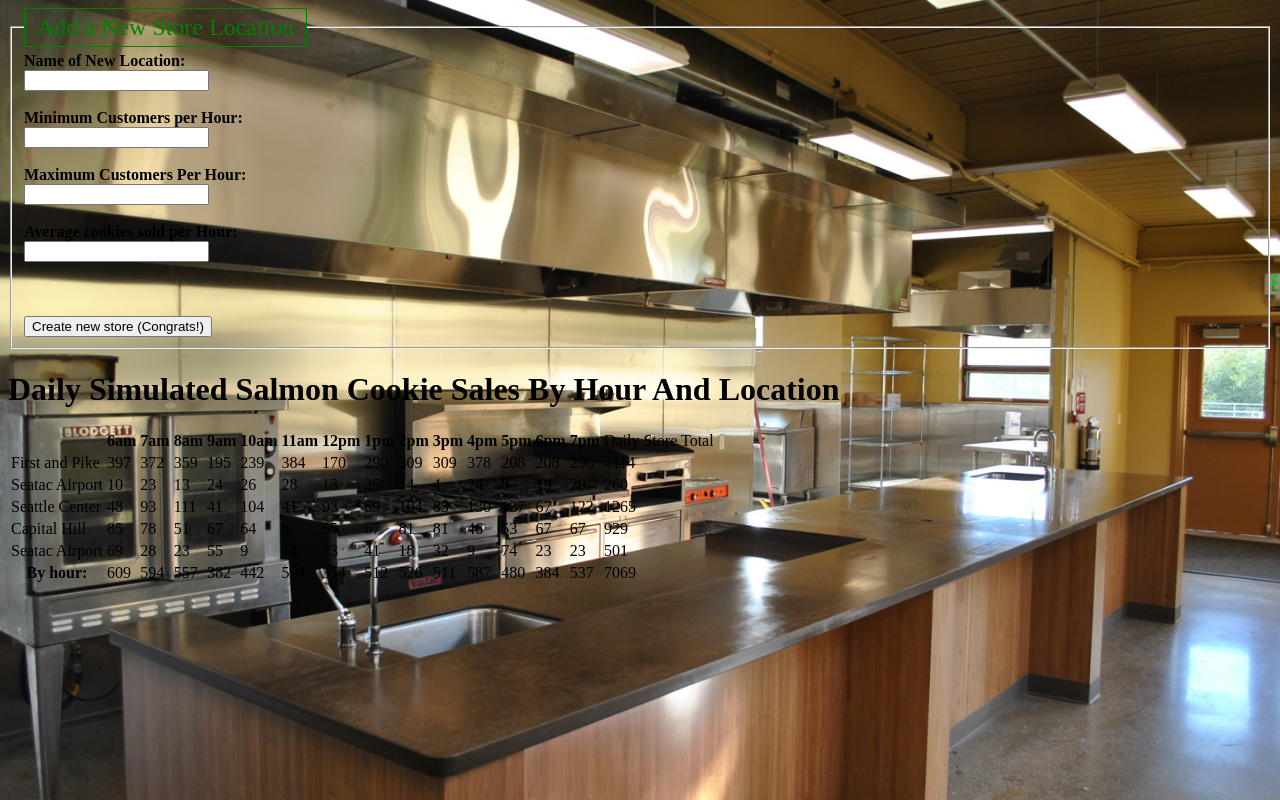
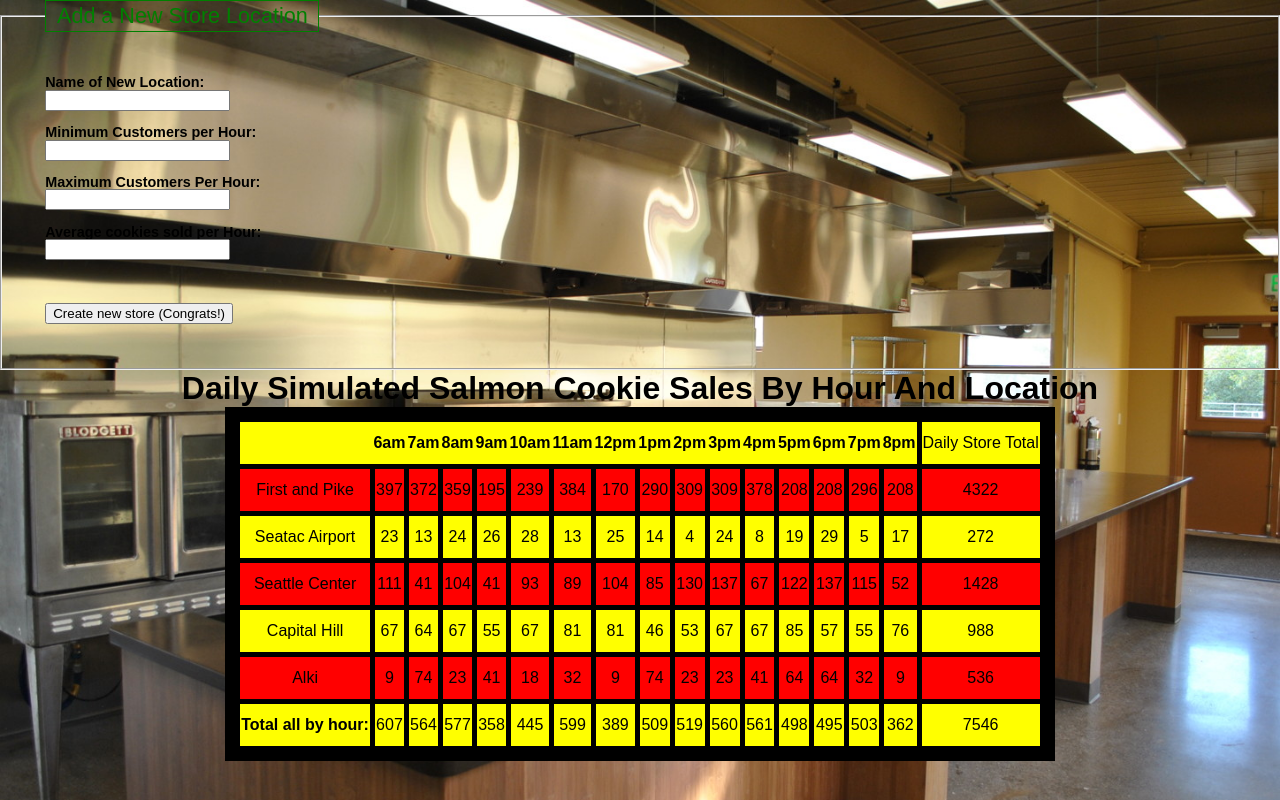
Before and after one commit to SCUBAGUYPNW/cookie-stand, a plain HTML site: page sales.html in a window 1280 px wide. Drawn offline with Linux system fonts and the light colour scheme.

Commit message:
Working on CSS and a little JS

```diff
--- a/app.js
+++ b/app.js
@@ -1,6 +1,6 @@
 'use strict';
 
-var storeHours = ['6am', '7am', '8am', '9am', '10am', '11am', '12pm', '1pm', '2pm', '3pm', '4pm', '5pm', '6pm', '7pm'];
+var storeHours = ['6am', '7am', '8am', '9am', '10am', '11am', '12pm', '1pm', '2pm', '3pm', '4pm', '5pm', '6pm', '7pm', '8pm'];
 var allLocations = [];
 var totalCookiesByHour = 0;
 var cookiestands = document.getElementById('cookiestands');
@@ -61,7 +61,7 @@ function makeStands() {
   new MakeLocation('Seatac Airport', 3, 24, 1.2);
   new MakeLocation('Seattle Center', 11, 38, 3.7);
   new MakeLocation('Capital Hill', 20, 38, 2.3);
-  new MakeLocation('Seatac Airport', 2, 16, 4.6);
+  new MakeLocation('Alki', 2, 16, 4.6);
 }
 
 makeStands();
@@ -104,7 +104,7 @@ createTableData();
 function createFooterRow () {
   var tableRow = document.createElement('tr');
   var thEl = document.createElement('th');
-  thEl.textContent = 'By hour:';
+  thEl.textContent = 'Total all by hour:';
   tableRow.appendChild(thEl);
   var allTotal = 0;
   for (var t = 0; t < storeHours.length; t++) {
@@ -126,12 +126,29 @@ createFooterRow();
 function grabClientData(){
   event.preventDefault();
   var newStoreName = event.target.newStoreName.value;
+  if (newStoreName == null || newStoreName == '') {
+    alert ('Please enter a store name.');
+    return false;
+  }
   console.log(newStoreName);
+  var minCustPerHourClientSupplied = parseInt(event.target.minCustPerHourClientSupplied.value);
+  if (string(minCustPerHourClientSupplied) === null || string(minCustPerHourClientSupplied) == '') {
+    alert ('Please enter a minimum number of customers per hour.');
+    return false;
+  }
+  console.log(minCustPerHourClientSupplied);
   var maxCustPerHourClientSupplied = parseInt(event.target.maxCustPerHourClientSupplied.value);
+  if (string(maxCustPerHourClientSupplied) == null || string(maxCustPerHourClientSupplied) === '' || maxCustPerHourClientSupplied > minCustPerHourClientSupplied) {
+    alert ('Please enter a Minimum customer per hour amount.');
+    return false;
+  }
   console.log(maxCustPerHourClientSupplied);
-  var minCustPerHourClientSupplied = parseInt(event.target.minCustPerHourClientSupplied.value);
-  console.log(minCustPerHourClientSupplied);
   var avgCookiesSoldPerHourClientSupplied = parseInt(event.target.avgCookiesSoldPerHourClientSupplied.value);
+  if (avgCookiesSoldPerHourClientSupplied == null || avgCookiesSoldPerHourClientSupplied == '') {
+    alert ('Please enter a value for average cookies sold per hour.');
+    return false;
+  }
+
   console.log(avgCookiesSoldPerHourClientSupplied);
   new MakeLocation(newStoreName,maxCustPerHourClientSupplied,minCustPerHourClientSupplied,avgCookiesSoldPerHourClientSupplied);
   cookiestands.deleteRow(cookiestands.rows.length - 1);
--- a/sales.css
+++ b/sales.css
@@ -1,11 +1,15 @@
 
 
-{
+*{
+  font-family: sans-serif;
   margin: 0;
+}
+
+  #newStoreForm {
+    text-align: left;
   }
 
-
-fefieldset {
+fieldset {
   padding: 3em;
   font: 90%/1 sans-serif;
   }
@@ -24,7 +28,31 @@ legend {
   font-size: 150%;
   text-align: left;
 }
+table {
+  border: solid black 15px;
+  text-align: center;
+  border-collapse: collapse;
+  margin-left: auto;
+  margin-right: auto;
+}
+
+tr:nth-child(even) {
+  background: red;
+}
+tr:nth-child(odd) {
+  background: yellow;
+}
+td:hover {
+  background-color: lime;
+}
+td {
+  text-align: center;
+  height: 40px;
+  border: solid black 5px;
+}
 body {
+
+  text-align: center;
   background-image: url(img/forsalespagebackground.jpg);
   background-repeat: no-repeat;
   background-size: cover;
```
